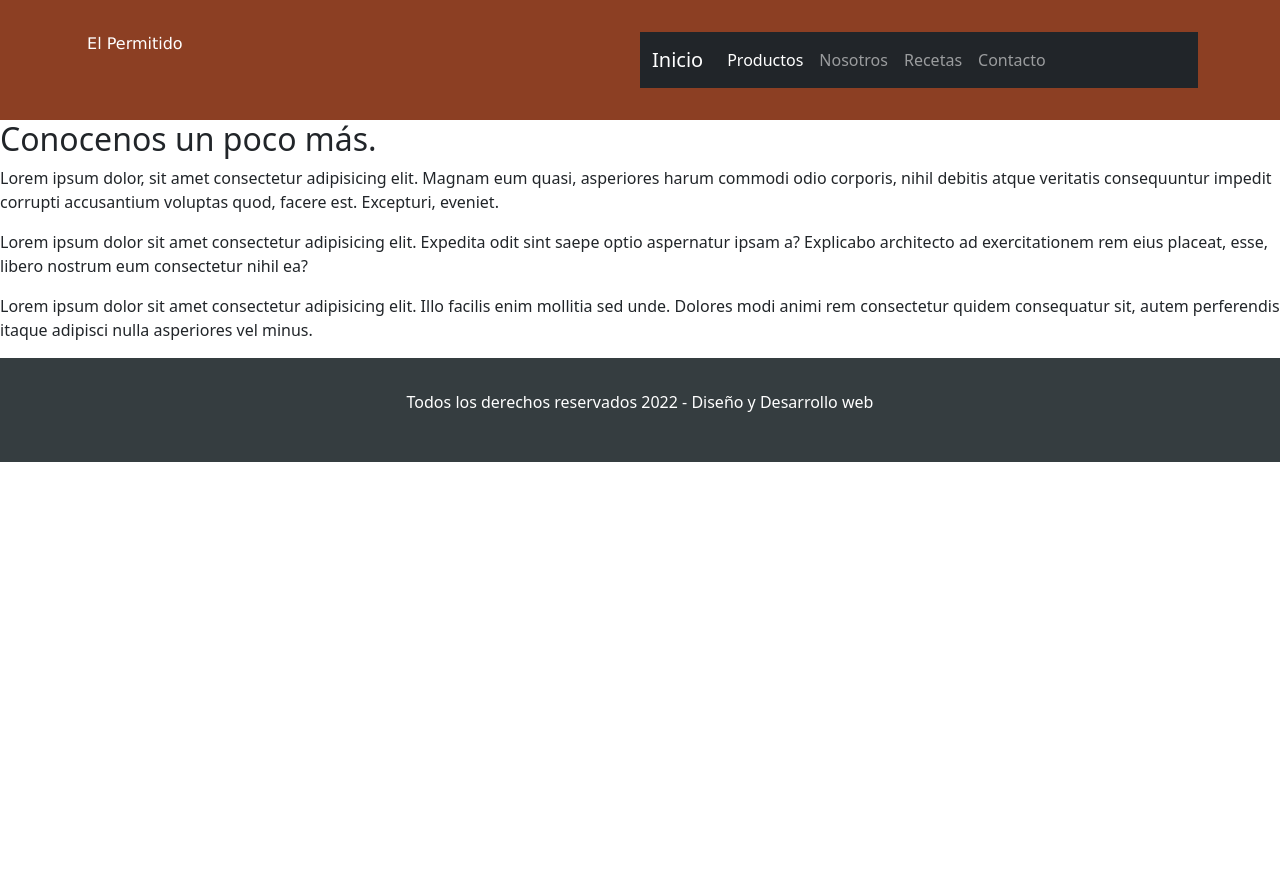
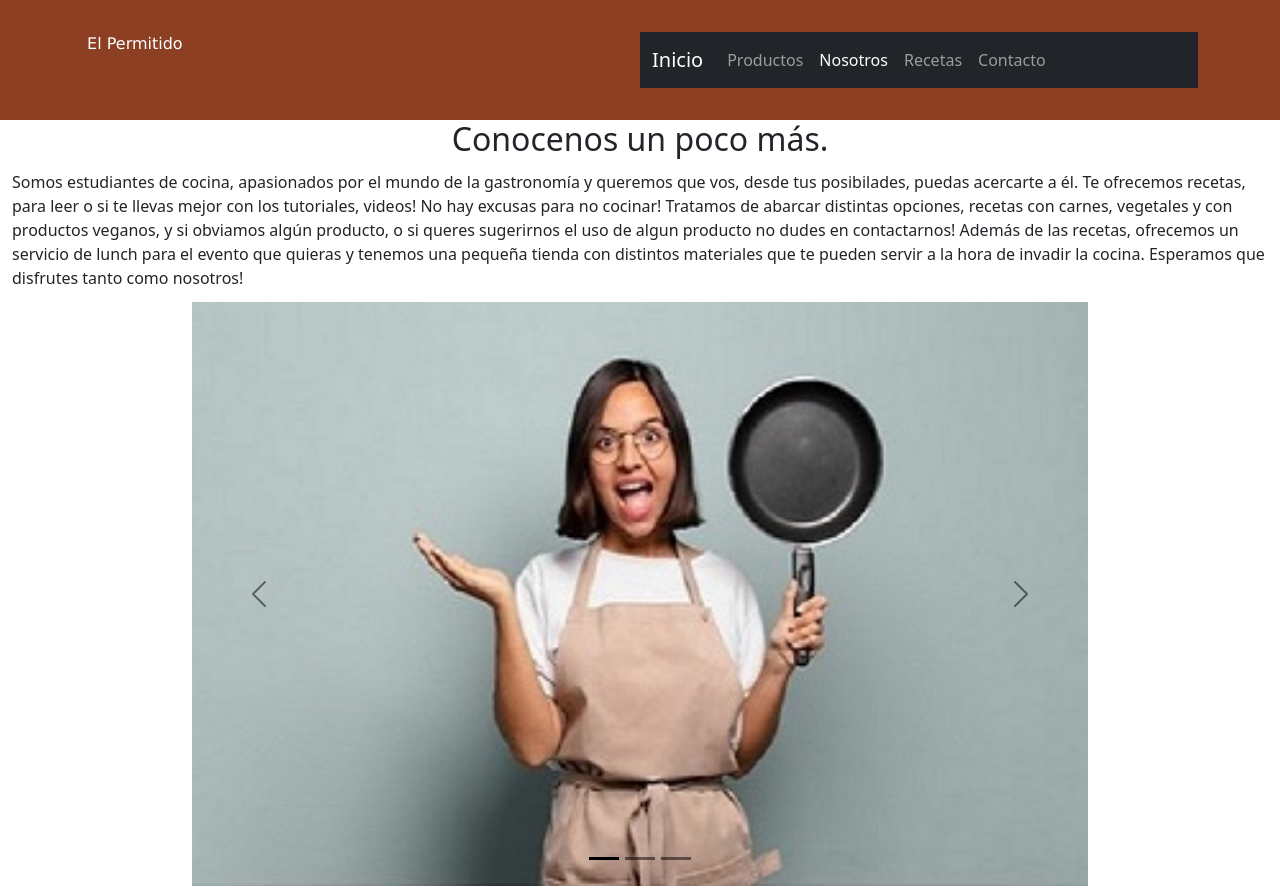
Before and after one commit to DaniCarri/dcrepoUno, a plain HTML site: page html/nosotros.html in a window 1280 px wide. Shown: the top 889 px of the page. Before the commit the page ends 800 px from the top, so only its background shows below. Drawn offline with nearby package versions, Linux system fonts and the light colour scheme.

Commit message:
agregando bootstrap a todas los html

```diff
--- a/css/style.css
+++ b/css/style.css
@@ -50,7 +50,7 @@
 
 
 
-   /* SECCION BIENVENIDA */
+   /* SECCION PRINCIPAL */
    .bienvenida{
        background-image: url('../img/inicio.jpeg');
        min-height: 400px;
@@ -76,6 +76,10 @@
        justify-content: center;
    }
 
+   .card-lunch{
+       display: flex;
+
+   }
 
 
    /* SECCION PRODUCTOS */
@@ -168,6 +172,22 @@
        padding: 8px 16px;
        text-decoration: none;
    }
+
+   /* SECCIÓN NOSOTROS*/
+
+   .titulo-nosotros{
+       text-align: center;
+   }
+
+    .container-carousel{
+        width: 70%;
+       margin: 0 auto;
+    }
+
+    .text-nos{
+        margin: 12px;
+    }
+
 
    /* PAGINA PRODUCTOS */
    .productos-destacados .container{
--- a/html/nosotros.html
+++ b/html/nosotros.html
@@ -32,8 +32,8 @@
                   </button>
                   <div class="collapse navbar-collapse" id="navbarNavAltMarkup">
                     <div class="navbar-nav">
-                      <a class="nav-link active" aria-current="page" href="productos.html">Productos</a>
-                      <a class="nav-link" href="nosotros.html">Nosotros</a>
+                      <a class="nav-link" aria-current="page" href="productos.html">Productos</a>
+                      <a class="nav-link active" href="nosotros.html">Nosotros</a>
                       <a class="nav-link" href="recetas.html">Recetas</a>
                       <a class="nav-link" href="contacto.html">Contacto</a>
                     </div>
@@ -46,20 +46,73 @@
     </header>
 
     <main>
-        <h2>Conocenos un poco más.</h2>
+        <h2 class="titulo-nosotros">Conocenos un poco más.</h2>
     </main>
 
-    <div>
-        <article>
-            <p>Lorem ipsum dolor, sit amet consectetur adipisicing elit. Magnam eum quasi, asperiores harum commodi odio corporis, nihil debitis atque veritatis consequuntur impedit corrupti accusantium voluptas quod, facere est. Excepturi, eveniet.</p>
-            <p>Lorem ipsum dolor sit amet consectetur adipisicing elit. Expedita odit sint saepe optio aspernatur ipsam a? Explicabo architecto ad exercitationem rem eius placeat, esse, libero nostrum eum consectetur nihil ea?</p>
-            <p>Lorem ipsum dolor sit amet consectetur adipisicing elit. Illo facilis enim mollitia sed unde. Dolores modi animi rem consectetur quidem consequatur sit, autem perferendis itaque adipisci nulla asperiores vel minus.</p>
+    <div class="container-productos">
+        <article class="articulo-nosotros">
+            <p class="text-nos">
+                Somos estudiantes de cocina, apasionados por el mundo de la gastronomía y queremos que vos, desde tus posibilades, puedas acercarte a él.
+                Te ofrecemos recetas, para leer o si te llevas mejor con los tutoriales, videos! No hay excusas para no cocinar!
+                Tratamos de abarcar distintas opciones, recetas con carnes, vegetales y con productos veganos, y si obviamos algún producto, o si queres
+                sugerirnos el uso de algun producto no dudes en contactarnos!
+                Además de las recetas, ofrecemos un servicio de lunch para el evento que quieras y tenemos una pequeña tienda con distintos materiales que te pueden servir a la hora
+                de invadir la cocina.
+                Esperamos que disfrutes tanto como nosotros!
+            </p>
+
+        </article>
+    </div>
+
+    <div class="container-carousel">
+        <div id="carouselExampleDark" class="carousel carousel-dark slide" data-bs-ride="carousel">
+            <div class="carousel-indicators">
+              <button type="button" data-bs-target="#carouselExampleDark" data-bs-slide-to="0" class="active" aria-current="true" aria-label="Slide 1"></button>
+              <button type="button" data-bs-target="#carouselExampleDark" data-bs-slide-to="1" aria-label="Slide 2"></button>
+              <button type="button" data-bs-target="#carouselExampleDark" data-bs-slide-to="2" aria-label="Slide 3"></button>
+            </div>
+            <div class="carousel-inner">
+              <div class="carousel-item active" data-bs-interval="10000">
+                <img src="../img/chef1.jpg" class="d-block w-100" alt="...">
+                <div class="carousel-caption d-none d-md-block">
+                  <h5></h5>
+                  <p></p>
+                </div>
+              </div>
+              <div class="carousel-item" data-bs-interval="2000">
+                <img src="../img/chef2.jpg" class="d-block w-100" alt="...">
+                <div class="carousel-caption d-none d-md-block">
+                  <h5></h5>
+                  <p></p>
+                </div>
+              </div>
+              <div class="carousel-item">
+                <img src="../img/chef3.jpg" class="d-block w-100" alt="...">
+                <div class="carousel-caption d-none d-md-block">
+                  <h5></h5>
+                  <p></p>
+                </div>
+              </div>
+              <div class="carousel-item">
+                <img src="../img/chef4.jpg" class="d-block w-100" alt="...">
+                <div class="carousel-caption d-none d-md-block">
+                  <h5></h5>
+                  <p></p>
+                </div>
+              </div>
+            </div>
+            <button class="carousel-control-prev" type="button" data-bs-target="#carouselExampleDark" data-bs-slide="prev">
+              <span class="carousel-control-prev-icon" aria-hidden="true"></span>
+              <span class="visually-hidden">Previous</span>
+            </button>
+            <button class="carousel-control-next" type="button" data-bs-target="#carouselExampleDark" data-bs-slide="next">
+              <span class="carousel-control-next-icon" aria-hidden="true"></span>
+              <span class="visually-hidden">Next</span>
+            </button>
+          </div>
+    </div>
 
 
-        </article>
-
-
-    </div>
 
     <footer>
         <div class="container">
```
Also changed, not shown: html/contacto.html (+1 -1 lines), html/productos.html (+2 -2 lines), html/recetas.html (+2 -2 lines), index.html (+14 -0 lines), img/D_NQ_NP_882428-MLA45830015922_052021-.jpg (added), img/chef1.jpg (added), img/chef2.jpg (added), img/chef3.jpg (added), img/chef4.jpg (added), img/lunch.jpg (added), img/lunch2.jpg (added).
